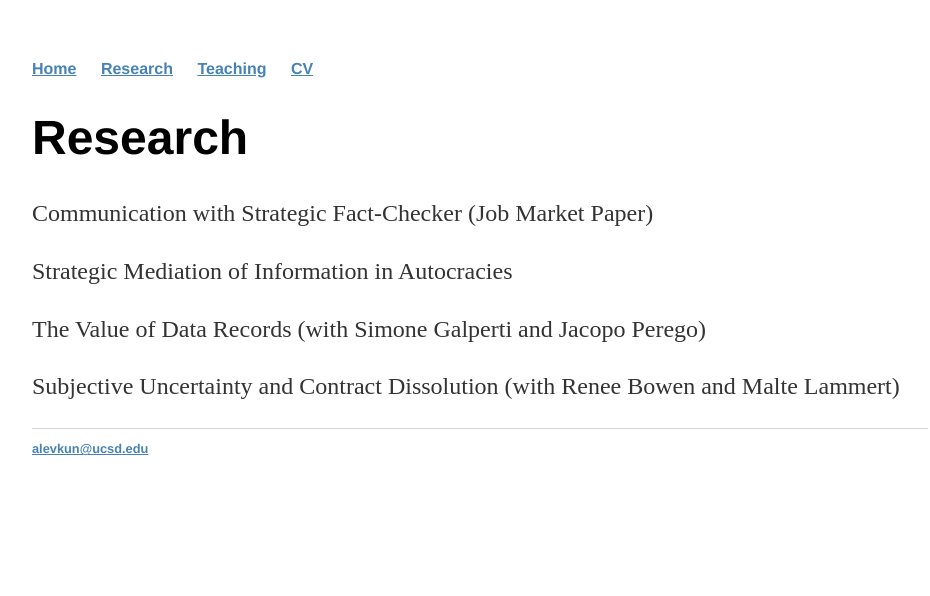
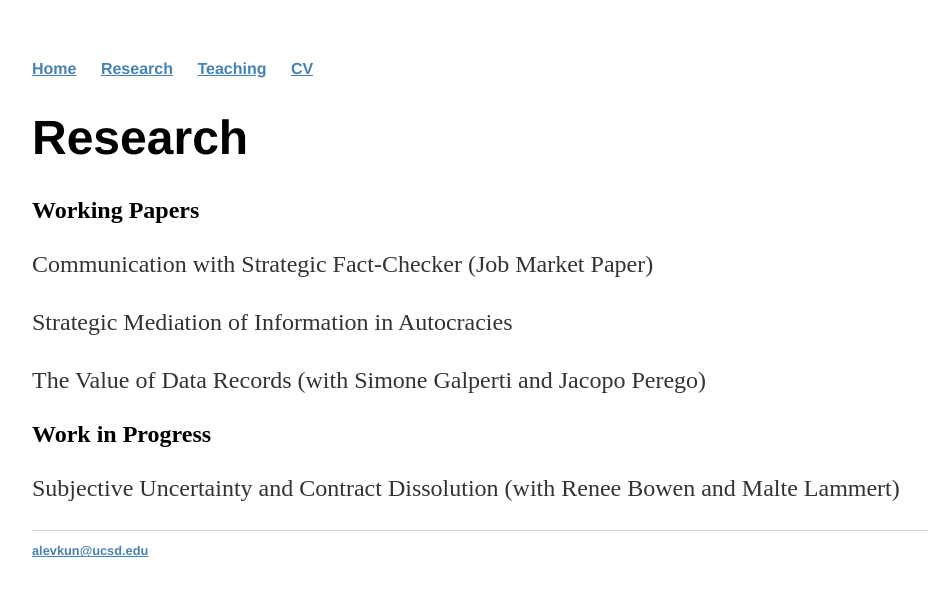
Before and after one commit to alevkun/alevkun.github.io, a Jekyll site: the page built from research/index.html, in a window 1280 px wide. Shown: the top 596 px of the page, without its empty margins (160-1090 px from the left). Built offline with Jekyll 4.4.1, drawn with Linux system fonts in a browser that asks for light colours.

Commit message:
Update index.html

```diff
--- a/research/index.html
+++ b/research/index.html
@@ -3,7 +3,9 @@ layout: default
 title: Research
 ---
 	<h1>{{ page.title }}</h1>
+<h2> Working Papers </h2>
 <p> Communication with Strategic Fact-Checker (Job Market Paper) </p>
 <p> Strategic Mediation of Information in Autocracies </p>
 <p> The Value of Data Records (with Simone Galperti and Jacopo Perego) </p>
+<h2> Work in Progress </h2>
 <p> Subjective Uncertainty and Contract Dissolution (with Renee Bowen and Malte Lammert) </p>
```
